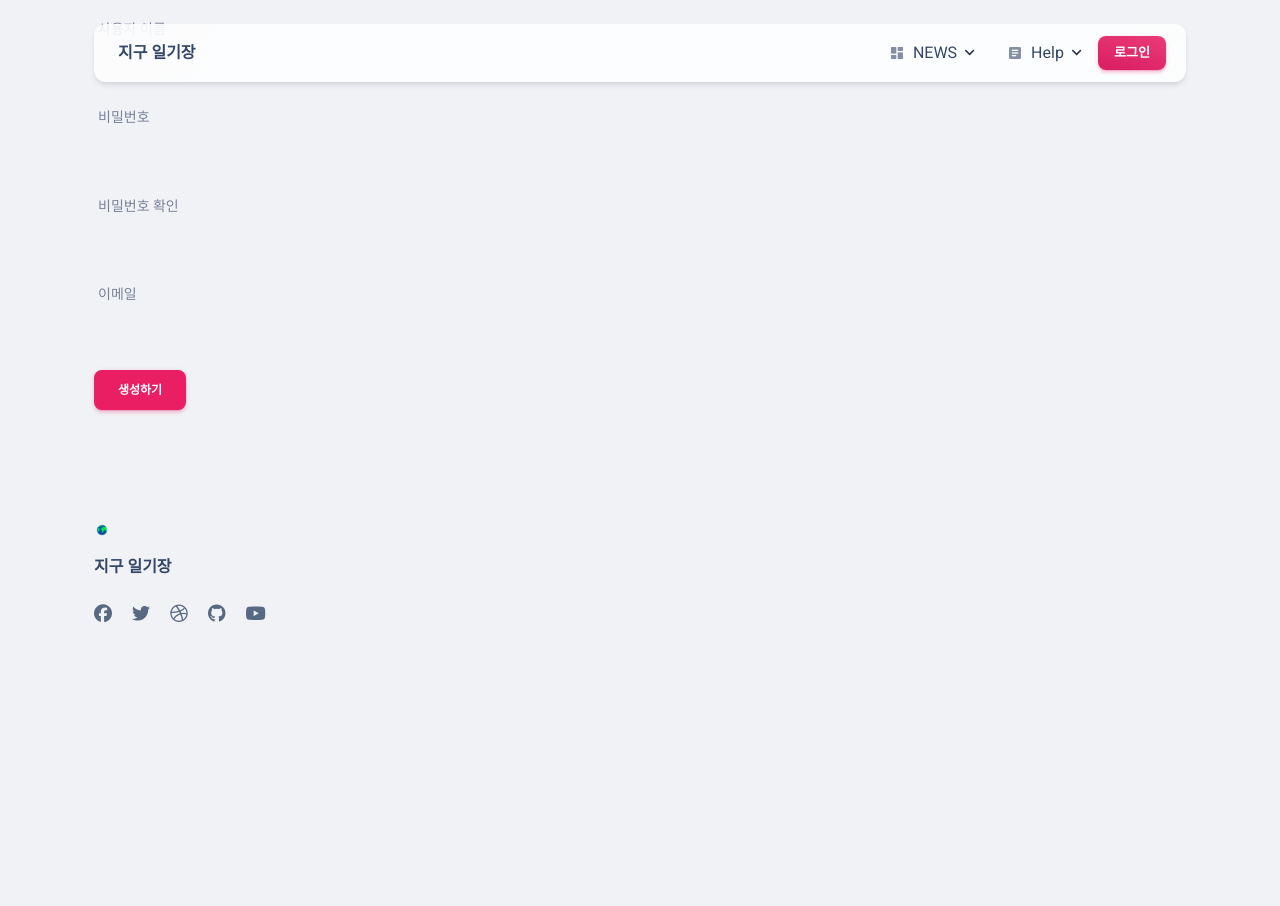
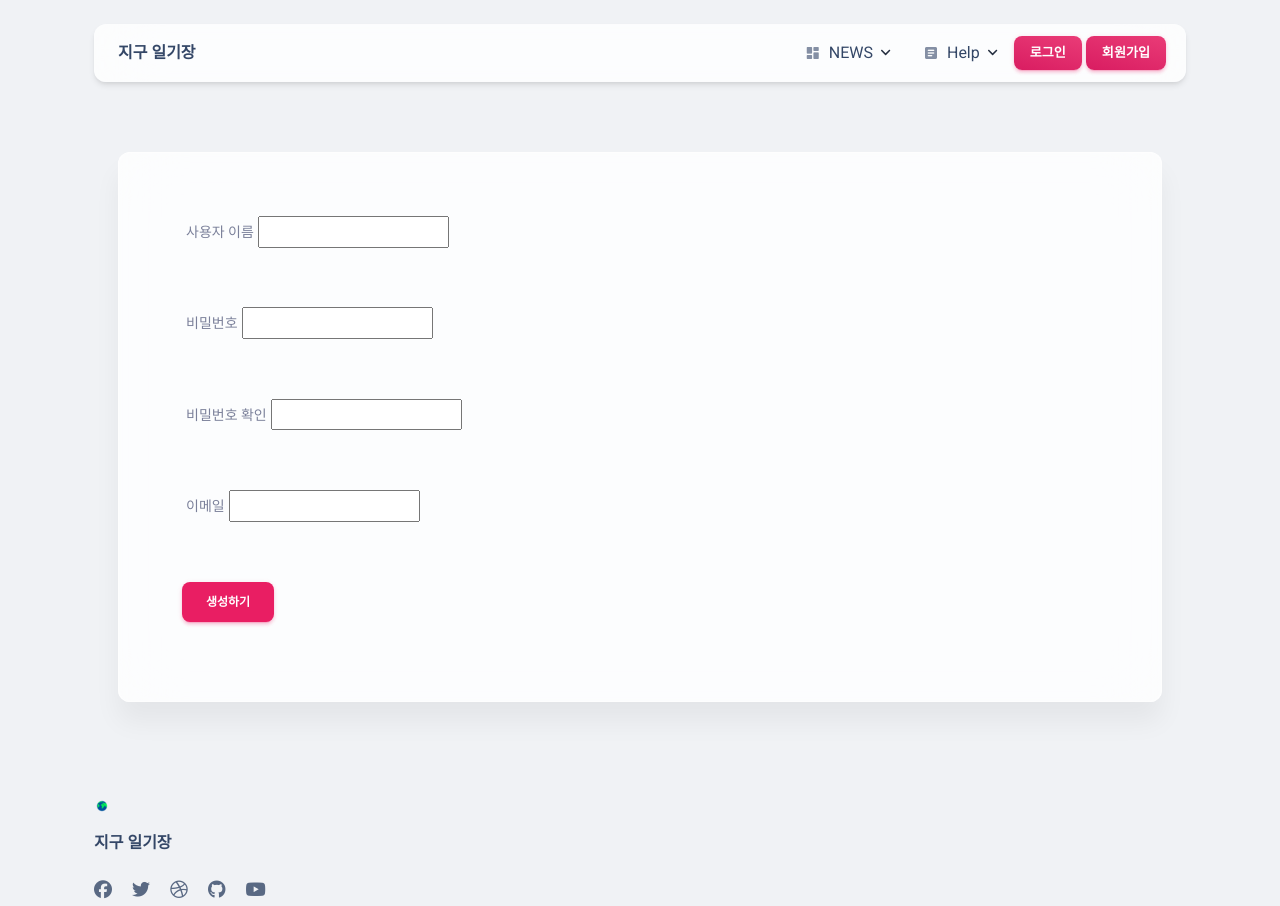
Before and after one commit to aground5/sogaeding, a Django app: template templates/common/signup.html in a window 1280 px wide. Before the commit the page ends 622 px from the top, so only its background shows below. Run offline with Django 4.2, Linux system fonts and the light colour scheme; the template is opened without the code that fills it, so the values that code supplies are empty; some libraries are stand-ins or nearby versions.

Commit message:
수정본

```diff
--- a/templates/common/signup.html
+++ b/templates/common/signup.html
@@ -3,28 +3,45 @@
 <div class="container my-3">
     <form method="post" action="{% url 'common:signup' %}">
         {% csrf_token %}
+        <header class="header-2">
+            <div class="page-header min-vh-25"></div>
+        </header>
+        <div class="container">
+            <div class="row">
+                <div class="col-sm">
+                    <div class="card card-body blur shadow-blur mt-n6">
+                        <div class="container p-5">
         {% include "form_errors.html" %}
         <div class="mb-3">
             <label for="username">사용자 이름</label>
+            <input class="login-form-field">
             <input type="text" class="form-control" name="username" id="username"
                    value="{{ form.username.value|default_if_none:'' }}">
         </div>
         <div class="mb-3">
             <label for="password1">비밀번호</label>
+            <input class="login-form-field">
             <input type="password" class="form-control" name="password1" id="password1"
                    value="{{ form.password1.value|default_if_none:'' }}">
         </div>
         <div class="mb-3">
             <label for="password2">비밀번호 확인</label>
+            <input class="login-form-field">
             <input type="password" class="form-control" name="password2" id="password2"
                    value="{{ form.password2.value|default_if_none:'' }}">
         </div>
         <div class="mb-3">
             <label for="email">이메일</label>
+            <input class="login-form-field">
             <input type="text" class="form-control" name="email" id="email"
                    value="{{ form.email.value|default_if_none:'' }}">
         </div>
         <button type="submit" class="btn btn-primary">생성하기</button>
+    </div>
+</div>
+</div>
+</div>
+</div>
     </form>
 </div>
 {% endblock %}
--- a/templates/includes/navigation.html
+++ b/templates/includes/navigation.html
@@ -7,7 +7,7 @@
         <div class="container-fluid px-0">
           <a class="navbar-brand font-weight-bolder px-2" href="/" rel="tooltip" title="지구 일기장 메인화면"
             data-placement="bottom">
-            지구 일기장
+            <id>지구 일기장
           </a>
           <button class="navbar-toggler shadow-none ms-2" type="button" data-bs-toggle="collapse"
             data-bs-target="#navigation" aria-controls="navigation" aria-expanded="false"
@@ -131,8 +131,12 @@
               </li>
               {% else %}
               <li class="nav-item my-auto ms-3 ms-lg-0">
-                <a href="{% url 'common:login' %}" target="_blank"
+                <a href="{% url 'common:login' %}"
                   class="btn btn-sm bg-gradient-primary mb-0 me-1 mt-2 mt-md-0">로그인</a>
+              </li>
+              <li class="nav-item my-auto ms-3 ms-lg-0">
+                <a href="{% url 'common:signup' %}"
+                  class="btn btn-sm bg-gradient-primary mb-0 me-1 mt-2 mt-md-0">회원가입</a>
               </li>
               {% endif %}
             </ul>
```
Also changed, not shown: db.sqlite3.
